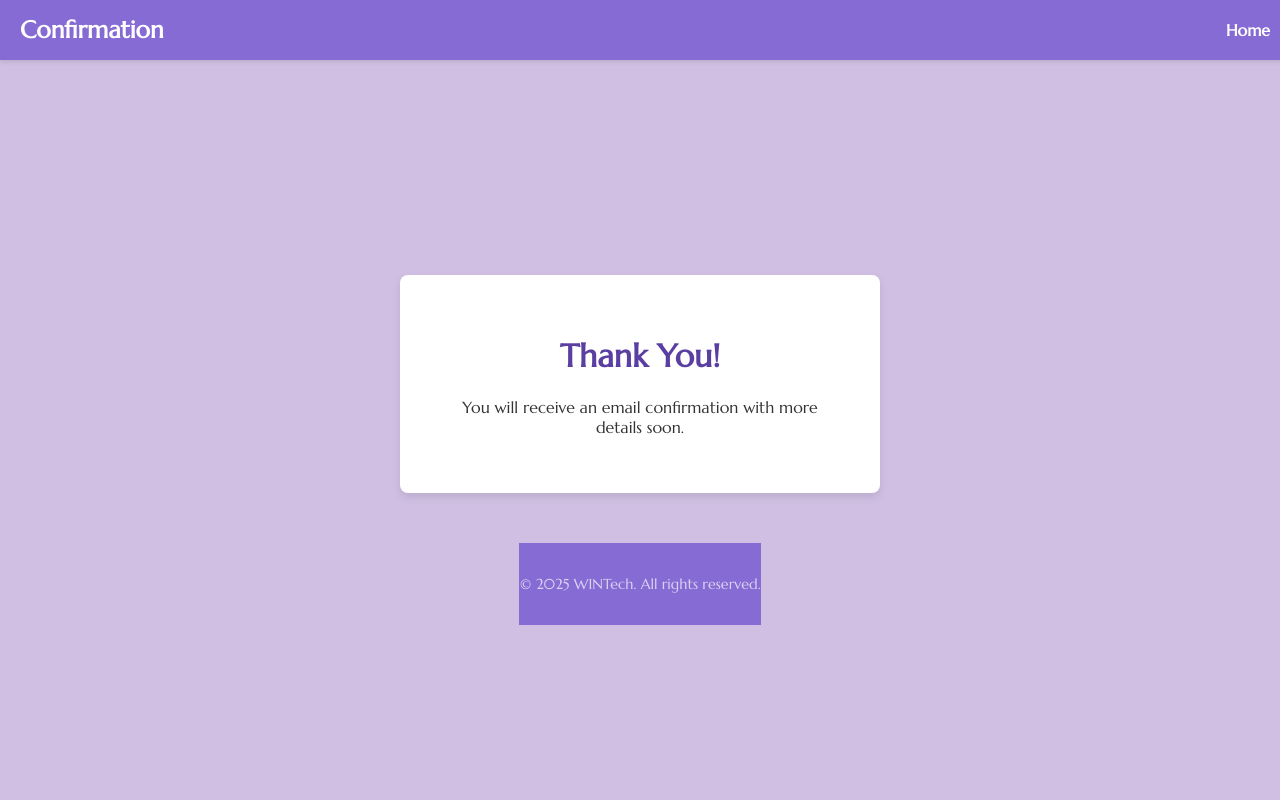
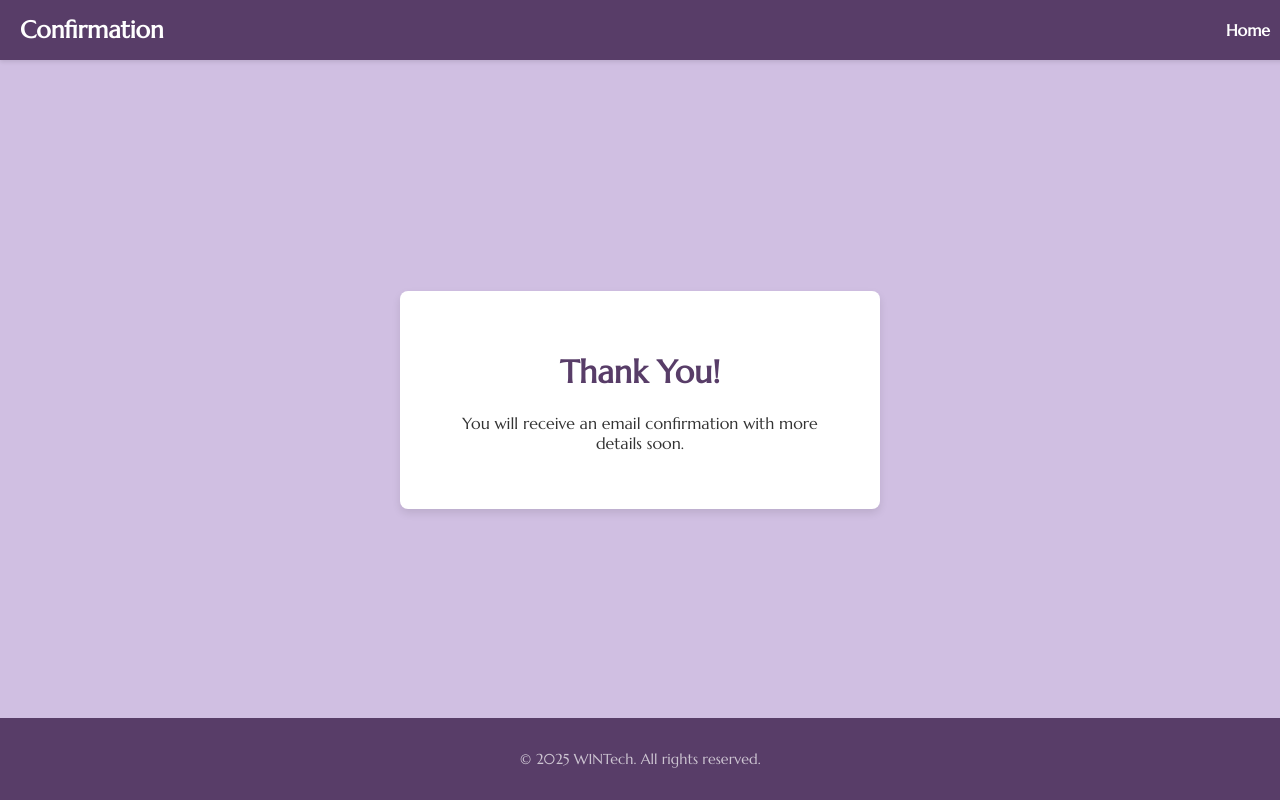
Before and after one commit to megankulshekar/HackHERS2025, a SvelteKit app in the folder my-app/: page /confirmation in a window 1280 px wide. Built offline with nearby package versions, Linux system fonts and the light colour scheme.

Commit message:
color change

```diff
--- a/my-app/src/routes/+page.svelte
+++ b/my-app/src/routes/+page.svelte
@@ -66,7 +66,7 @@
   left: 0;
   bottom: 0;
   width: 100%;
-  background-color: #876BD4;
+  background-color: #583d68;
   color: white;
   text-align: center;
   padding: 1.5rem 0;
--- a/my-app/src/routes/confirmation/+page.svelte
+++ b/my-app/src/routes/confirmation/+page.svelte
@@ -20,7 +20,7 @@
 
  /* Navbar Styling */
 .navbar {
-    background-color: #876BD4;
+    background-color: #583d68;
     display: flex;
     align-items: center;
     width: 100%;
@@ -70,23 +70,25 @@
         border-radius: 8px;
         box-shadow: 0 4px 8px rgba(0, 0, 0, 0.1);
         padding: 40px;
-        margin-top: 100px; /* Adjusted for navbar spacing */
         max-width: 400px;
-        width: 90%;
+        width: 100%;
         text-align: center;
     }
 
     h1 {
-        color: #5a3ea1;
+        color: #583d68;
     }
-                /* Footer */
-                footer {
-                background: #876BD4;
+    footer {
+                background: #583d68;
                 color: white;
                 text-align: center;
                 padding: 2rem 0;
                 font-size: 0.9rem;
-                margin-top: 50px;
+                margin-top: 100px;
+                position: fixed;
+                left: 0;
+                bottom: 0;
+                width: 100%;
             }
 
             footer p {
--- a/my-app/src/routes/menteeview/+page.svelte
+++ b/my-app/src/routes/menteeview/+page.svelte
@@ -22,7 +22,7 @@
 
     }
     button {
-        background-color: #876BD4;
+        background-color: #583d68;
         font-family: 'Marcellus', serif;
         color: white;
         border: none;
@@ -35,7 +35,7 @@
     }
     /* Navbar */
     .navbar {
-        background-color: #876BD4 !important;
+        background-color: #583d68 !important;
         padding: 15px 20px;
         display: flex;
         justify-content: space-between;
@@ -128,7 +128,7 @@
     }
     .meta a {
         text-decoration: none;
-        color: #0073b1; /* LinkedIn Blue */
+        color: #583d68; /* LinkedIn Blue */
         font-weight: bold;
     }
     .meta a:hover {
@@ -145,7 +145,7 @@
 
 /* Footer - sticks to bottom */
 footer {
-    background: #876BD4;
+    background: #583d68;
     color: white;
     text-align: center;
     padding: 1.5rem 0;
--- a/my-app/src/routes/signup/+page.svelte
+++ b/my-app/src/routes/signup/+page.svelte
@@ -61,7 +61,7 @@
 		margin-bottom: 5px;
 	}
 	button {
-		background-color: #876BD4;
+		background-color: #583d68;
 		font-family: 'Marcellus', serif;
 		color: white;
 		padding: 10px 20px;
@@ -86,7 +86,7 @@
 	}
 	        /* Navbar */
 			.navbar {
-        background-color: #876BD4 !important;
+        background-color: #583d68 !important;
         padding: 15px 20px;
         display: flex;
         justify-content: space-between;
@@ -117,7 +117,7 @@
         text-decoration: underline;
     }
 	footer {
-                background: #876BD4;
+                background: #583d68;
                 color: white;
                 text-align: center;
                 padding: 2rem 0;
```
